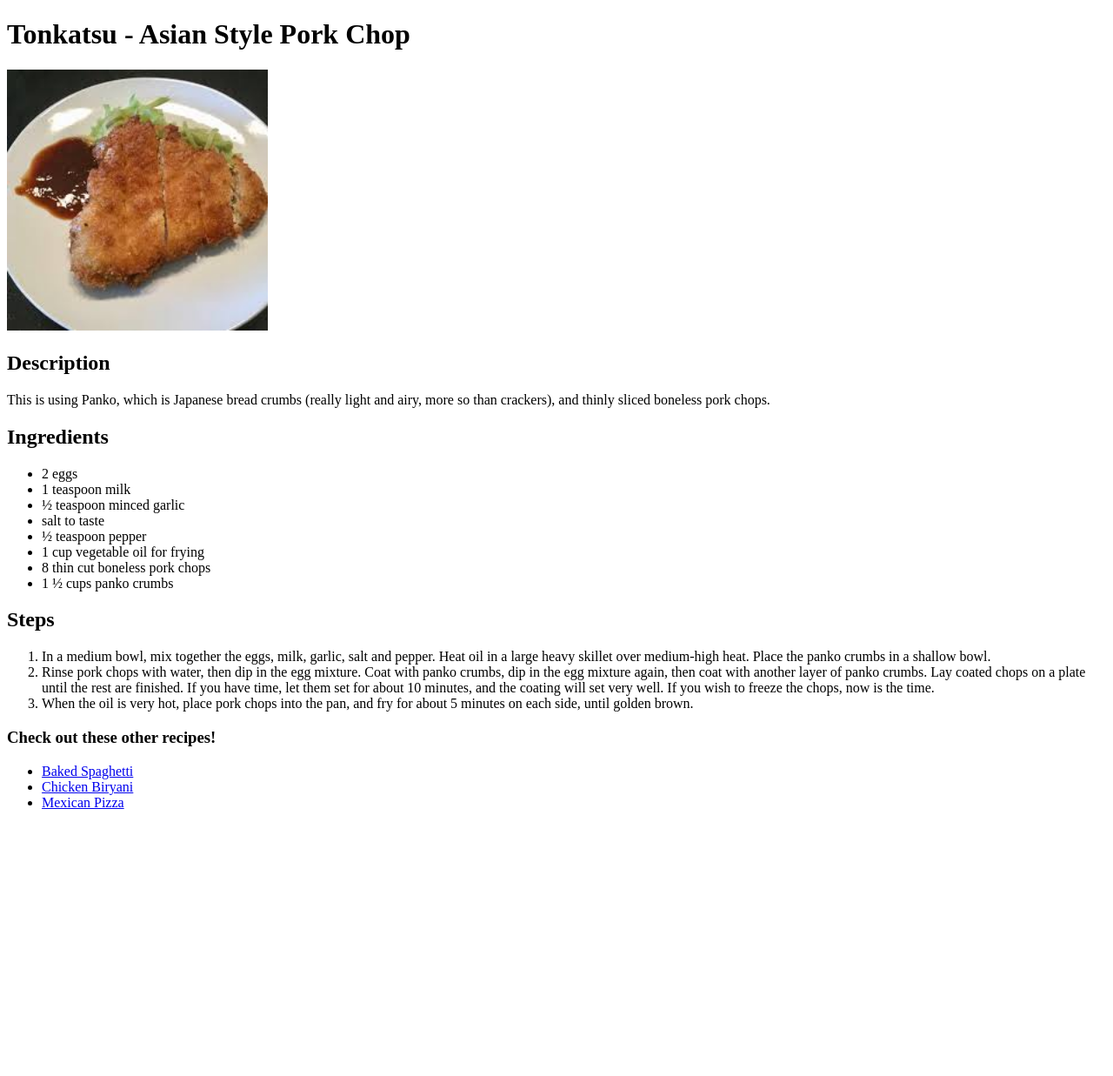
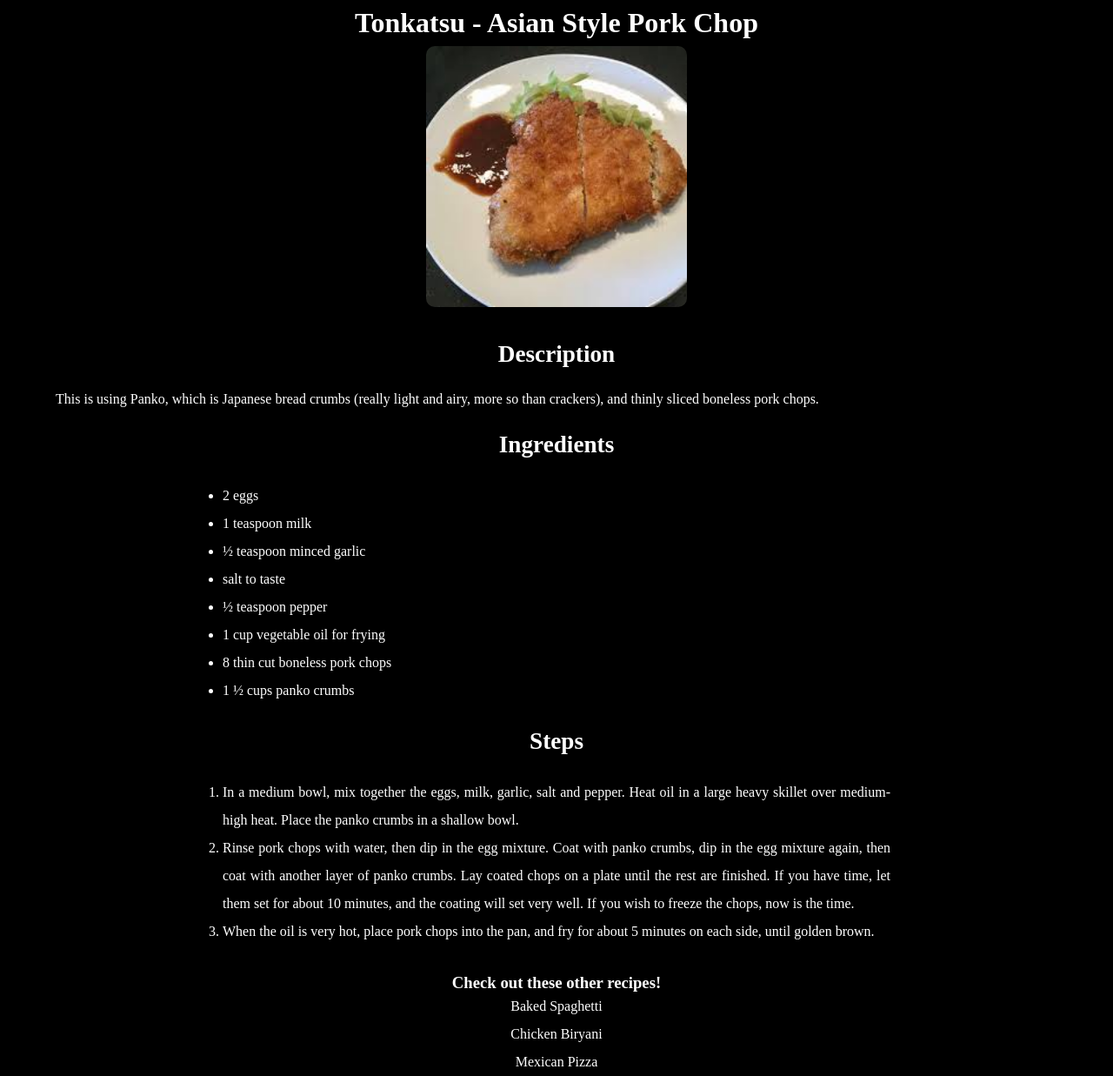
Before and after one commit to JaganshiHiei/odin-recipes, a plain HTML site: page recipes/Tonkatsu/tonkatsu.html in a window 1280 px wide. Shown: the whole page at 87% size. Before the commit the page ends 948 px from the top, so only its background shows below. Drawn offline with Linux system fonts and the light colour scheme.

Commit message:
Add classes and CSS

```diff
--- /dev/null
+++ b/recipes/Tonkatsu/style.css
@@ -0,0 +1,83 @@
+* {
+    margin: 0;
+    padding: 0;
+    box-sizing: border-box;
+
+}
+
+body {
+    background-color: black;
+    color: white;
+}
+
+#container {
+    width: 80%;
+    margin: 0 auto;
+}
+
+.recipe,
+.desc,
+.ingredients,
+.steps {
+    width: 90%;
+    margin: 0 auto;
+}
+
+.recipe {
+    margin-top: 0.5em;
+    margin-bottom: 0.5em;
+    text-align: center;
+}
+
+.title {
+    text-align: center;
+    font-size: 1.7em;
+}
+
+.logo {
+    height: 300px;
+    width: 300px;
+    border-radius: 10px;
+    margin-top: 0.5em;
+    margin-bottom: 0.5em
+}
+
+.ingredients,
+.steps,
+.other {
+    width: 60%;
+    margin: 0 auto;
+    text-align: justify;
+}
+
+.desc .title,
+.ingredients .title,
+.steps .title {
+    margin-top: 1em;
+    margin-bottom: 1em;
+}
+
+.other {
+    margin-top: 2em;
+    text-align: center;
+}
+
+.other li {
+    list-style: none;
+    margin: 0 auto;
+}
+
+li {
+    line-height: 2em;
+}
+
+a {
+    text-decoration: none;
+    color: white;
+}
+
+a:hover {
+    text-decoration: underline;
+    font-weight: bold;
+    color: lightblue;
+}
--- a/recipes/Tonkatsu/tonkatsu.html
+++ b/recipes/Tonkatsu/tonkatsu.html
@@ -1,16 +1,26 @@
 <!DOCTYPE html>
 <html lang="en">
+
 <head>
     <meta charset="UTF-8">
     <meta name="viewport" content="width=device-width, initial-scale=1.0">
     <title>Tonkatsu - Asian Style Pork Chop</title>
+    <link rel="stylesheet" href="style.css">
 </head>
+
 <body>
-    <h1>Tonkatsu - Asian Style Pork Chop</h1>
-    <img src="../images/tonkatsu.jpeg" alt="Tonkatsu" height="300" width="300">
-    <h2>Description</h2>
-    <p>This is using Panko, which is Japanese bread crumbs (really light and airy, more so than crackers), and thinly sliced boneless pork chops.</p>
-    <h2>Ingredients</h2>
+    <div class="container">
+        <div class="recipe">
+            <h1 class="recipe-name">Tonkatsu - Asian Style Pork Chop</h1>
+            <img class="logo" src="../images/tonkatsu.jpeg" alt="Tonkatsu">
+        </div>
+        <div class="desc">
+            <h2 class="title">Description</h2>
+            <p>This is using Panko, which is Japanese bread crumbs (really light and airy, more so than crackers), and
+                thinly sliced boneless pork chops.</p>
+        </div>
+        <div class="ingredients">
+            <h2 class="title">Ingredients</h2>
             <ul>
                 <li>2 eggs</li>
                 <li>1 teaspoon milk</li>
@@ -21,17 +31,32 @@
                 <li>8 thin cut boneless pork chops</li>
                 <li>1 ½ cups panko crumbs</li>
             </ul>
-    <h2>Steps</h2>
+        </div>
+        <div class="steps">
+            <h2 class="title">Steps</h2>
             <ol>
-        <li>In a medium bowl, mix together the eggs, milk, garlic, salt and pepper. Heat oil in a large heavy skillet over medium-high heat. Place the panko crumbs in a shallow bowl.</li>
-        <li>Rinse pork chops with water, then dip in the egg mixture. Coat with panko crumbs, dip in the egg mixture again, then coat with another layer of panko crumbs. Lay coated chops on a plate until the rest are finished. If you have time, let them set for about 10 minutes, and the coating will set very well. If you wish to freeze the chops, now is the time.</li>
-        <li>When the oil is very hot, place pork chops into the pan, and fry for about 5 minutes on each side, until golden brown.</li>
+                <li>In a medium bowl, mix together the eggs, milk, garlic, salt and pepper. Heat oil in a large heavy
+                    skillet over medium-high heat. Place the panko crumbs in a shallow bowl.</li>
+                <li>Rinse pork chops with water, then dip in the egg mixture. Coat with panko crumbs, dip in the egg
+                    mixture
+                    again, then coat with another layer of panko crumbs. Lay coated chops on a plate until the rest are
+                    finished. If you have time, let them set for about 10 minutes, and the coating will set very well.
+                    If
+                    you wish to freeze the chops, now is the time.</li>
+                <li>When the oil is very hot, place pork chops into the pan, and fry for about 5 minutes on each side,
+                    until
+                    golden brown.</li>
             </ol>
+        </div>
+        <div class="other">
             <h3>Check out these other recipes!</h3>
             <ul>
                 <li><a href="../Baked Spaghetti/baked-spaghetti.html">Baked Spaghetti</a></li>
                 <li><a href="../Chicken Biryani/chicken-biryani.html">Chicken Biryani</a></li>
                 <li><a href="../Mexican Pizza/mexican-pizza.html">Mexican Pizza</a></li>
             </ul>
+        </div>
+    </div>
 </body>
+
 </html>
```
Lines whose indentation alone changed are shown as unchanged.
